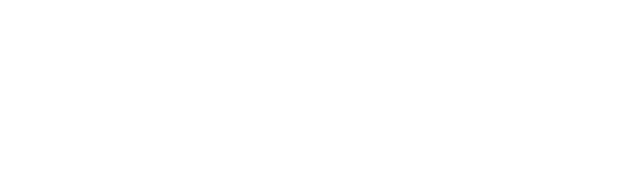
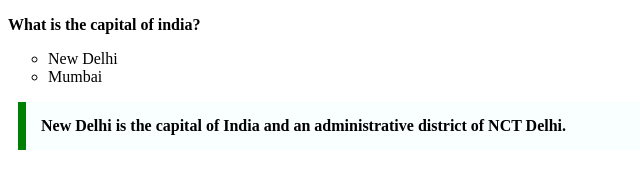
Before and after one commit to acciojob/trivia-abhishek781, a website: page main.html in a window 1280 px wide. Shown: the whole page, without its empty margins (0-640 px from the left). Drawn offline with Linux system fonts and the light colour scheme.

Commit message:
created a submission

```diff
--- a/main.html
+++ b/main.html
@@ -7,8 +7,13 @@
 </head>
 
 <body>
-	<!-- the entire body must be written by student -->
-    <script type="text/javascript" src="./script.js">
+	<p><b>What is the capital of india?</b></p>
+    <ul type="circle">
+	<li>New Delhi</li>
+	<li>Mumbai</li>
+	</ul>
+	<blockquote cite="https://en.wikipedia.org/wiki/New_Delhi">New Delhi is the capital of India and an administrative district of NCT Delhi.</blockquote>
+ <script type="text/javascript" src="./script.js">
 </script>
 
 </body>
--- a/styles.css
+++ b/styles.css
@@ -1,2 +1,9 @@
 
-/* Your CSS Code here. */
+blockquote {
+    max-width: 600px;
+    margin: 10px;
+    padding: 15px;
+    border-left: 8px solid green;
+    background-color: #f8fffe;
+    font-weight: bold;
+  }
```
